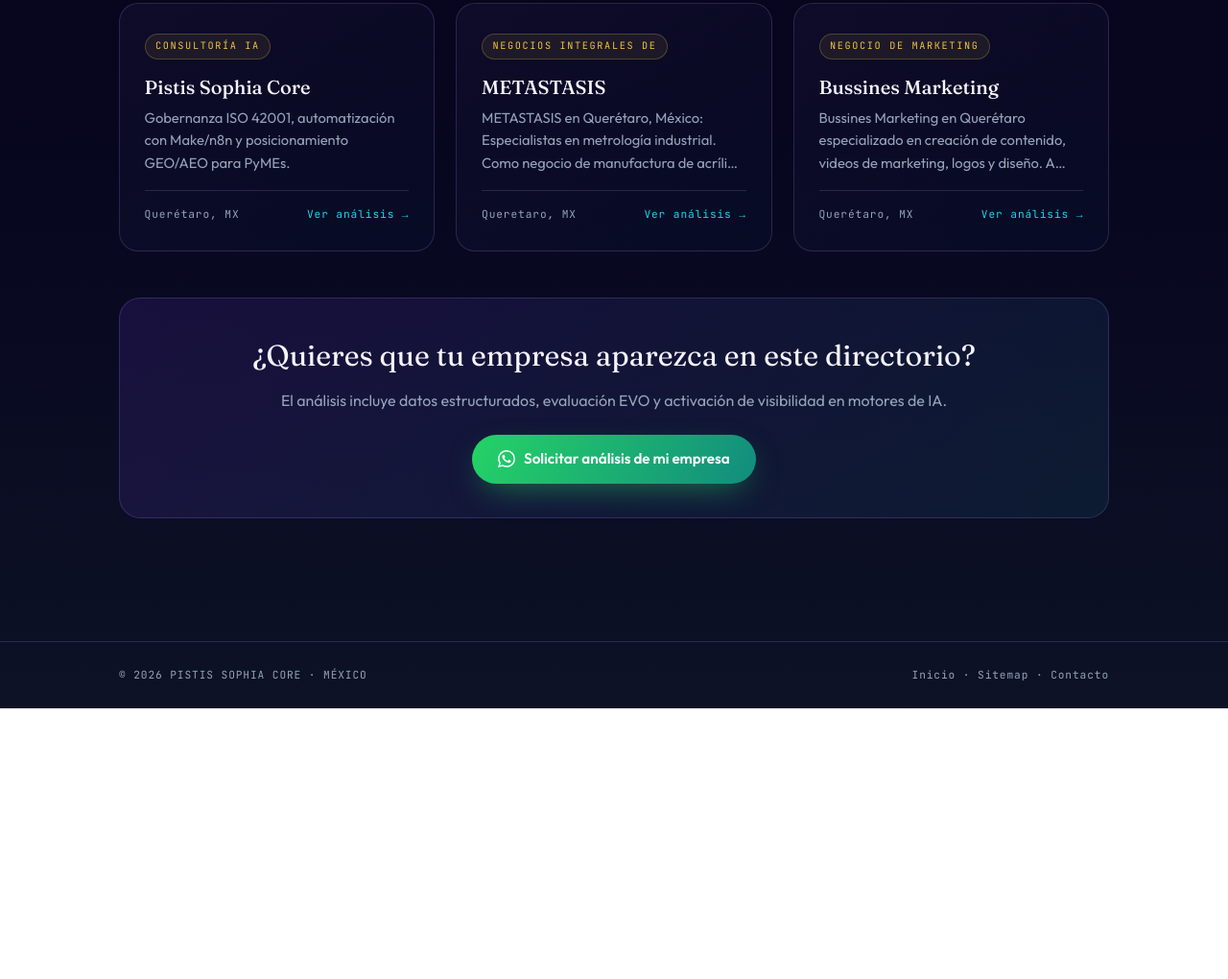
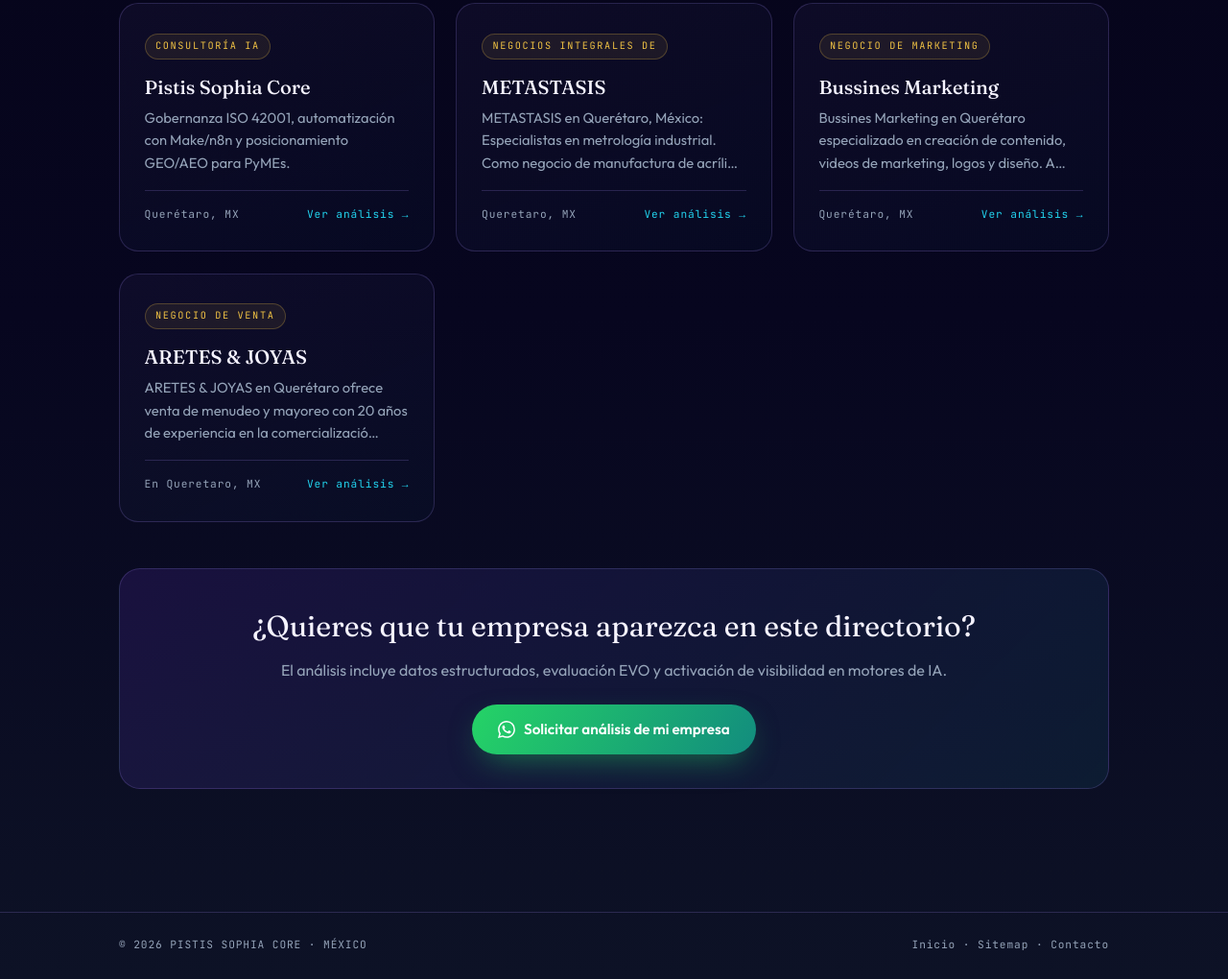
Before and after one commit to btthf85-ctrl/pistis-deploy, a plain HTML site: page directorio-geo/index.html in a window 1280 px wide. Shown: the part 705-1725 px from the top of the page at 96% size. Before the commit the page ends 1443 px from the top, so only its background shows below. Drawn offline with Linux system fonts and the light colour scheme.

Commit message:
GEO: índice actualizado con ARETES & JOYAS

```diff
--- a/directorio-geo/index.html
+++ b/directorio-geo/index.html
@@ -198,6 +198,16 @@
         </div>
       </a>
 
+<a class="card" href="/directorio-geo/joyeria-aretes-mayoreo-queretaro">
+        <span class="tag">Negocio de venta</span>
+        <h3>ARETES & JOYAS</h3>
+        <p class="nicho">ARETES & JOYAS en Querétaro ofrece venta de menudeo y mayoreo con 20 años de experiencia en la comercializació…</p>
+        <div class="meta">
+          <span>En Queretaro, MX</span>
+          <span class="ver">Ver análisis →</span>
+        </div>
+      </a>
+
       <!-- N8N:INSERT_CARD -->
 
     </div>
```
